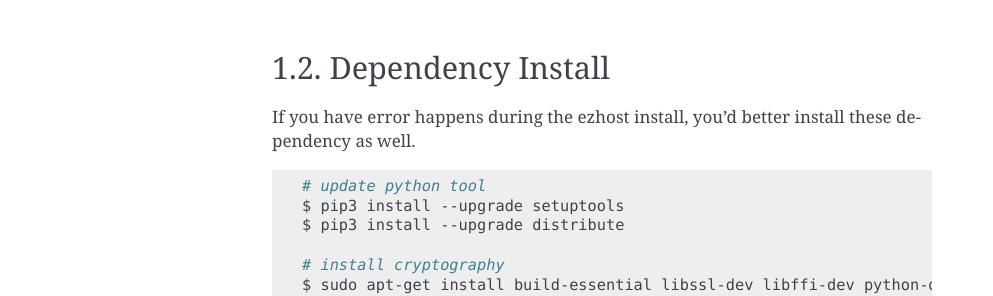
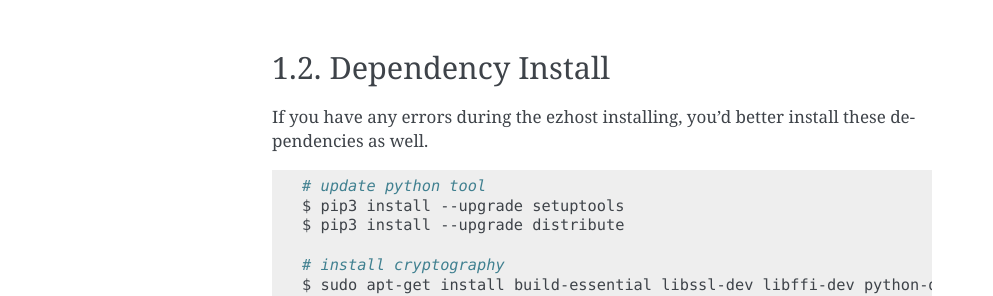
Before and after one commit to zhexiao/ezhost, a Sphinx documentation site: the page built from docs/getting_started.rst, in a window 1280 px wide. Shown: the part 434-730 px from the top of the page, without its empty margins (148-1141 px from the left). Built offline with Sphinx 7.4.7, drawn with Linux system fonts in a browser that asks for light colours.

Commit message:
Update getting_started.rst

```diff
--- a/docs/getting_started.rst
+++ b/docs/getting_started.rst
@@ -23,7 +23,7 @@ You have to install python3 and pip3 before you install ezhost:
 Dependency Install
 ---------------
 
-If you have error happens during the ezhost install, you'd better install these dependency as well.
+If you have any errors during the ezhost installing, you'd better install these dependencies as well.
 
 .. code-block:: bash
 
```
